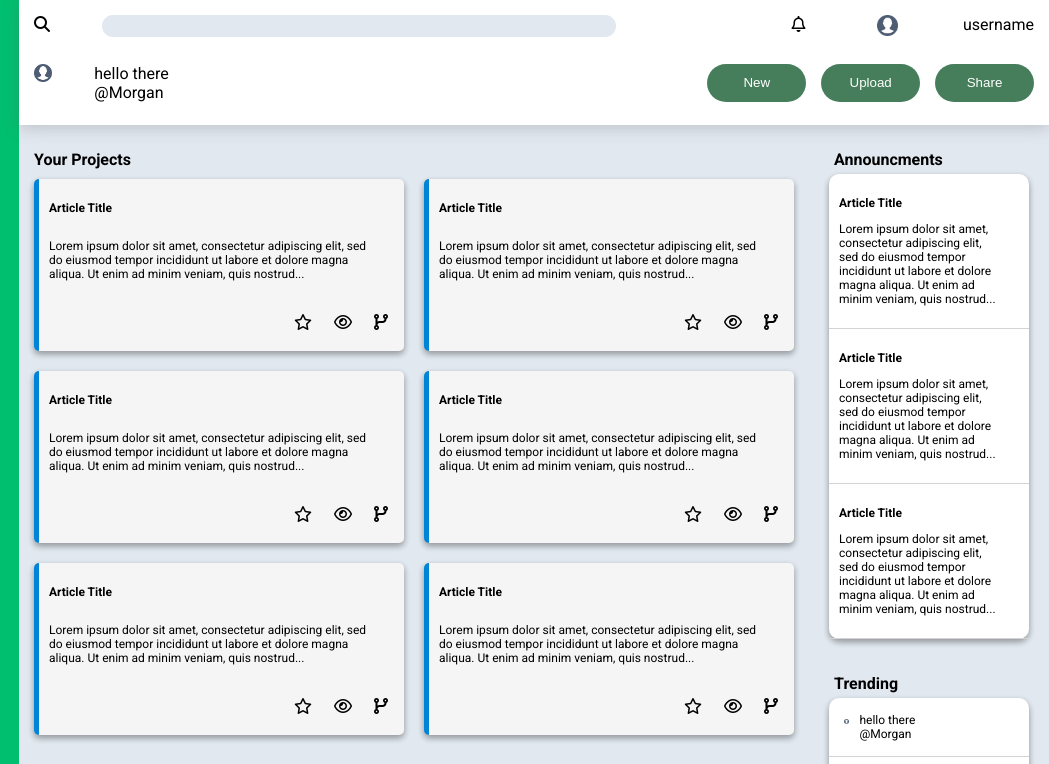
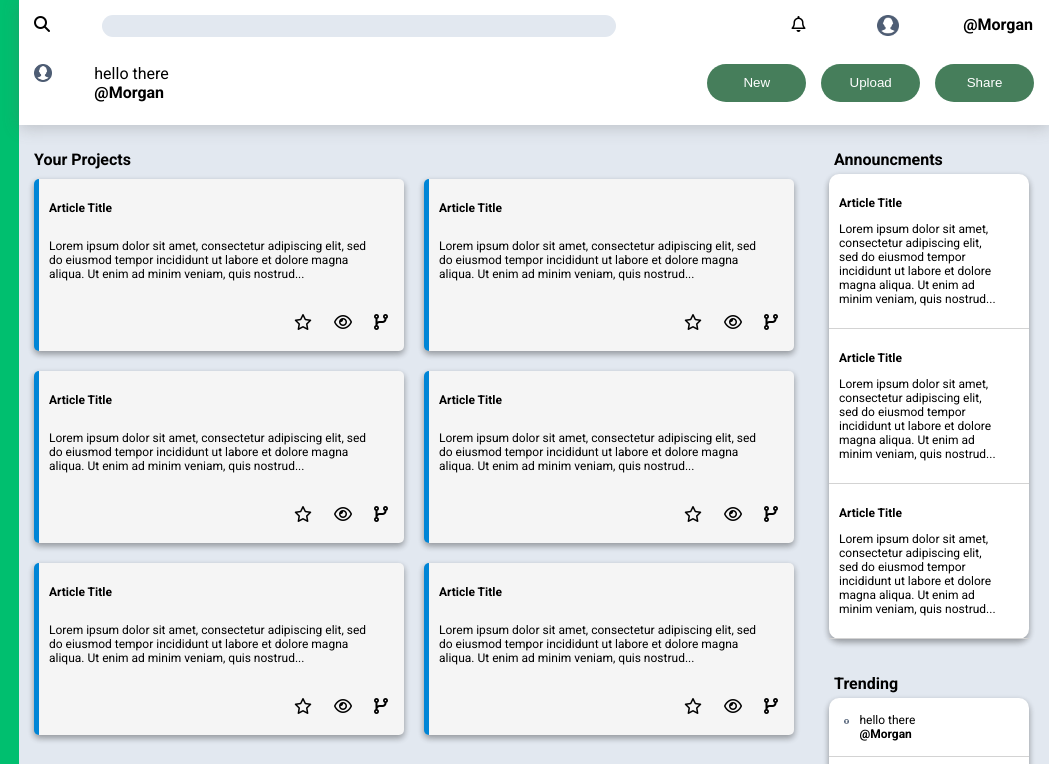
Before and after one commit to imustbreakyou/dashboard, a plain HTML site: page index.html in a window 1280 px wide. Shown: the top 764 px of the page, 231-1280 px from the left. Drawn offline with Linux system fonts and the light colour scheme.

Commit message:
implement bold text to username

```diff
--- a/index.html
+++ b/index.html
@@ -49,7 +49,7 @@
             <div class="access-profile">
               <div><i class="fa-regular fa-bell"></i></div>
               <div><img class="profile-png" src="icons/profile.png"></div>
-              <div>username</div>
+              <div class="username">@Morgan</div>
 
             </div>
           </div>
--- a/style.css
+++ b/style.css
@@ -279,7 +279,7 @@ li {
     padding-right: 20px;
 }
 
-.card .title {
+.card .title, .username {
     font-weight: 700;
 }
 
```
